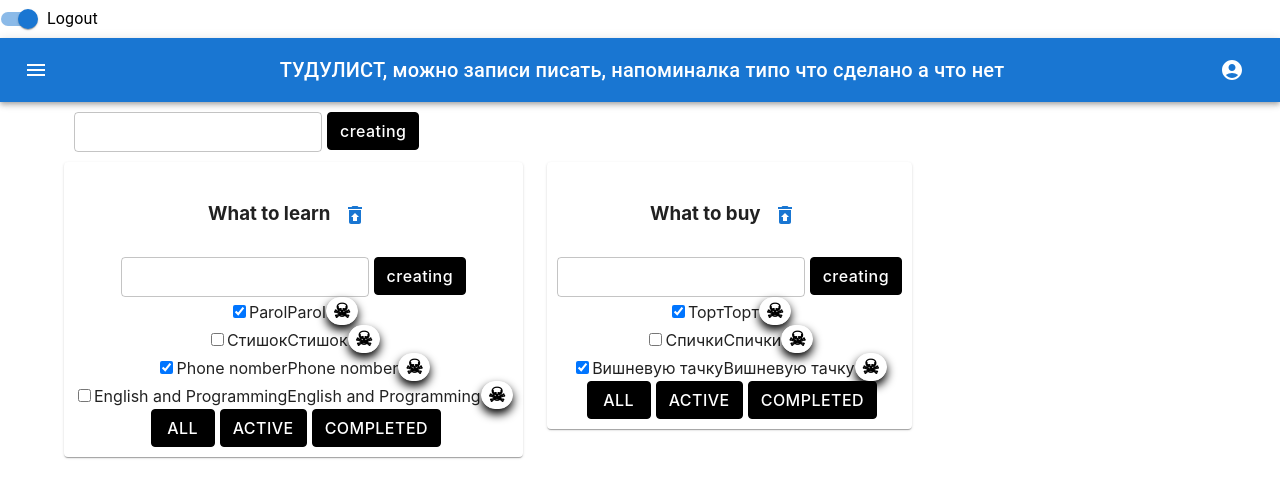
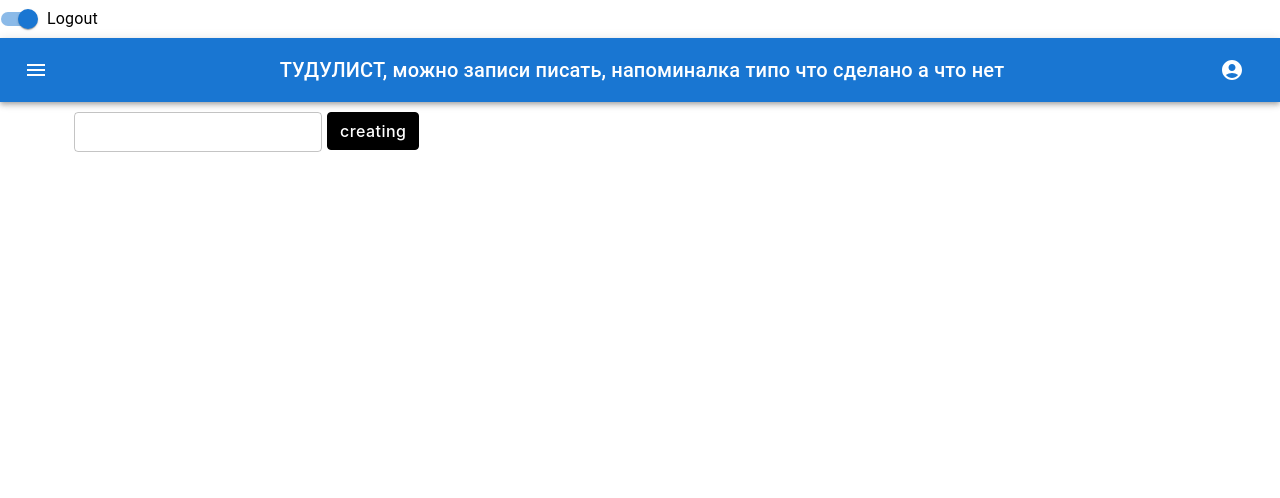
Before and after one commit to pavelminsk1979/todolist3, a React (Create React App) app: page / in a window 1280 px wide. Shown: the top 498 px of the page. Built offline with nearby package versions, Linux system fonts and the light colour scheme.

Commit message:
lesson 10 Redux Store

```diff
--- a/package.json
+++ b/package.json
@@ -18,7 +18,9 @@
     "@types/uuid": "^8.3.4",
     "react": "^18.2.0",
     "react-dom": "^18.2.0",
+    "react-redux": "^8.0.4",
     "react-scripts": "5.0.1",
+    "redux": "^4.2.0",
     "typescript": "^4.8.4",
     "uuid": "^9.0.0",
     "web-vitals": "^2.1.4"
--- a/src/App.tsx
+++ b/src/App.tsx
@@ -1,7 +1,6 @@
-import React, {useReducer, useState} from 'react';
+import React from 'react';
 import './App.css';
 import {Todolist, ValueFilterType} from "./Todolist";
-import {v1} from "uuid";
 import {TemplateForCreatingItem} from "./TemplateForCreatingItem";
 import MenuAppBar from "./MaterialUiCommon/AppBar";
 import {Container, Grid,Paper} from "@mui/material";
@@ -10,9 +9,10 @@ import {
     changeFilterTodolistAC,
     changeTitleTodolistAC,
     removeTodolistAC,
-    TodolistReducer
 } from "./reducers/TodolistReducer";
-import {addedTaskAC, changeStatusTaskAC, changeTitleTaskAC, deleteTaskAC, taskReduser} from "./reducers/TaskReduser";
+import {addedTaskAC, changeStatusTaskAC, changeTitleTaskAC, deleteTaskAC} from "./reducers/TaskReduser";
+import {useDispatch, useSelector} from "react-redux";
+import {StoreStateType} from "./Store/store";
 
 export type TasksType = {
     id: string,
@@ -32,7 +32,7 @@ export type TaskStateType = {
 
 
 function App() {
-    const todolist1 = v1()
+ /*   const todolist1 = v1()
     const todolist2 = v1()
     const [todolists, dispatchTodolists] = useReducer( TodolistReducer,
         [
@@ -53,39 +53,44 @@ function App() {
             {id: v1(), title: 'Спички', isDone: false},
             {id: v1(), title: 'Вишневую тачку', isDone: true},
         ],
-    })
+    })*/
 
-    const editTitleTask = (todoID: string, idTask: string, editText: string) => { dispatchTasks(changeTitleTaskAC(todoID,idTask,editText))}
+    const  dispatch = useDispatch()
+    const tasks = useSelector<StoreStateType,TaskStateType>(
+        (state)=>state.tasks)
+    const todolists = useSelector<StoreStateType,TodolistState[]>(
+        (state)=>state.todolists)
+
+
+    const editTitleTask = (todoID: string, idTask: string, editText: string) => { dispatch(changeTitleTaskAC(todoID,idTask,editText))}
 
     const editTitleTodolist = (todoID: string, editText: string) => {
-        dispatchTodolists(changeTitleTodolistAC(todoID,editText))
+        dispatch(changeTitleTodolistAC(todoID,editText))
     }
 
     const addedNewTodolist = (textInput: string) => {
-        dispatchTodolists(addedTodolistAC(textInput))
-        dispatchTasks(addedTodolistAC(textInput))
+        dispatch(addedTodolistAC(textInput))
     }
 
     const deleteTololist = (todoID: string,) => {
-        dispatchTodolists(removeTodolistAC(todoID))
-        dispatchTasks(removeTodolistAC(todoID))
+        dispatch(removeTodolistAC(todoID))
     }
 
     const removeTask = (todoID: string, idTask: string) => {
-        dispatchTasks(deleteTaskAC(todoID,idTask))
+        dispatch(deleteTaskAC(todoID,idTask))
     }
 
     const addedNewTask = (todoID: string, textInput: string) => {
-        dispatchTasks(addedTaskAC(todoID,textInput))
+        dispatch(addedTaskAC(todoID,textInput))
     }
 
     const changeTaskCheckbox = (todoID: string, idTask: string, valueIsDone: boolean) => {
-        dispatchTasks(changeStatusTaskAC(todoID,idTask,valueIsDone))
+        dispatch(changeStatusTaskAC(todoID,idTask,valueIsDone))
     }
 
 
     const changeFilterTodolist = (todoID: string, valueFilter: ValueFilterType) => {
-        dispatchTodolists(changeFilterTodolistAC(todoID,valueFilter))
+        dispatch(changeFilterTodolistAC(todoID,valueFilter))
     }
 
 
--- /dev/null
+++ b/src/Store/store.ts
@@ -0,0 +1,15 @@
+import {combineReducers, legacy_createStore} from "redux";
+import {taskReduser} from "../reducers/TaskReduser";
+import {TodolistReducer} from "../reducers/TodolistReducer";
+
+const rootReduser = combineReducers({
+    tasks:taskReduser,
+    todolists:TodolistReducer
+})
+
+export const store = legacy_createStore(rootReduser)
+
+export type StoreStateType = ReturnType<typeof rootReduser>
+
+// @ts-ignore
+window.store = store
--- a/src/reducers/TaskReduser.ts
+++ b/src/reducers/TaskReduser.ts
@@ -4,7 +4,9 @@ import {v1} from "uuid";
 
 type CommonActionType=DeleteTaskType|AddedTaskType|ChangeStatusTaskACType|ChangeTitleTaskACType|addedTodolistACType|removeTodolistACType
 
-export const taskReduser = (state:TaskStateType,action:CommonActionType) => {
+const initialState:TaskStateType={}
+
+export const taskReduser = (state:TaskStateType=initialState,action:CommonActionType) => {
   switch (action.type){
       case 'DELETE-TASK':{
           return {...state,[action.idTodol]:state[action.idTodol].filter(
--- a/src/reducers/TodolistReducer.ts
+++ b/src/reducers/TodolistReducer.ts
@@ -5,7 +5,9 @@ import {ValueFilterType} from "../Todolist";
 
 type TodolistReduserType=removeTodolistACType|addedTodolistACType|changeTitleTodolistACType|changeFilterTodolistACType
 
-export const TodolistReducer = (state:TodolistState[],action:TodolistReduserType):TodolistState[] => {
+const initialState:TodolistState[] = []
+
+export const TodolistReducer = (state:TodolistState[]=initialState,action:TodolistReduserType):TodolistState[] => {
 switch (action.type){
     case 'REMOVE-TODOLIST':{
         return state.filter(e=>e.id!==action.idTodolist)
```
Also changed, not shown: src/index.tsx (+5 -2 lines), 1 other file (tests, documents, lock files or other folders).
